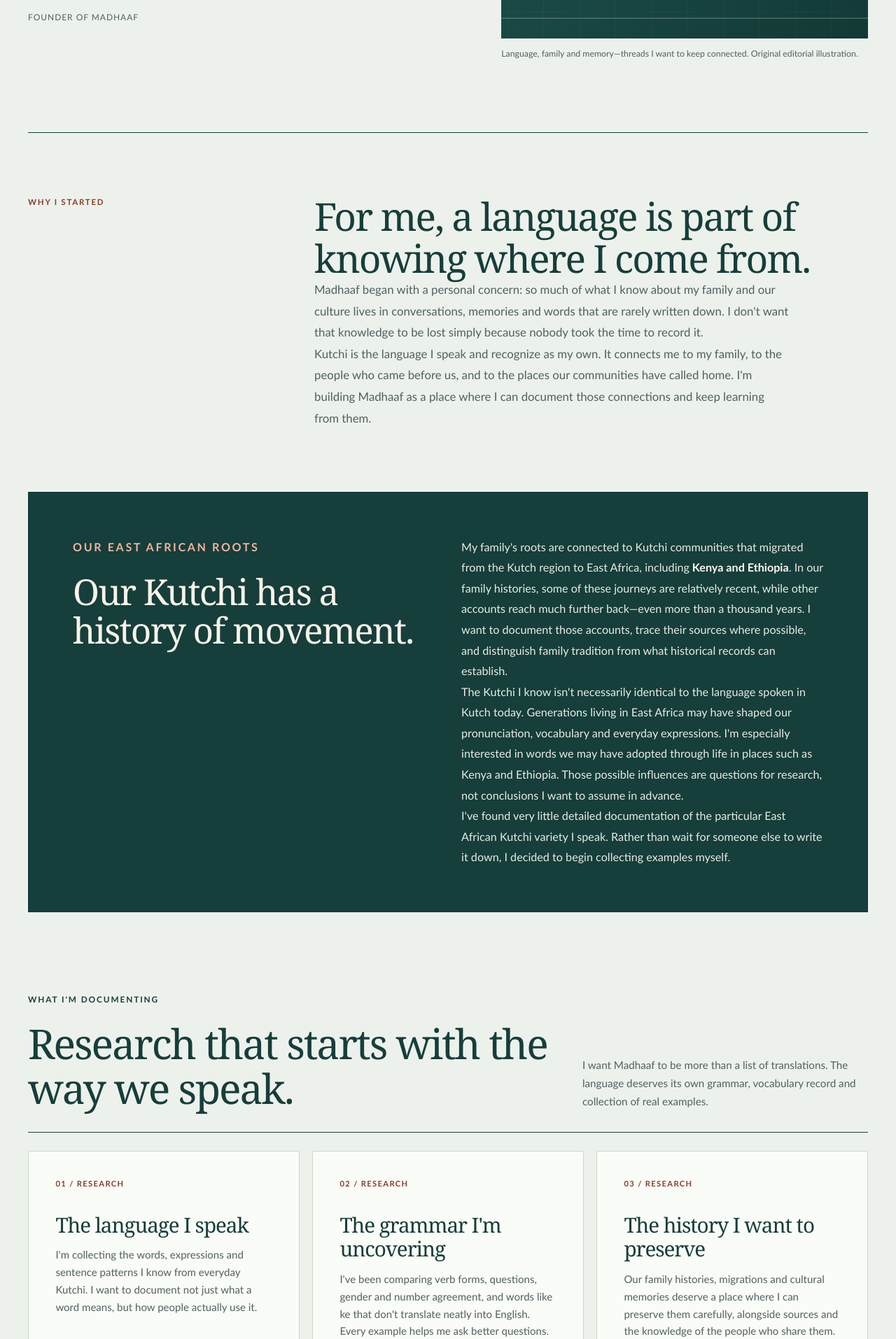
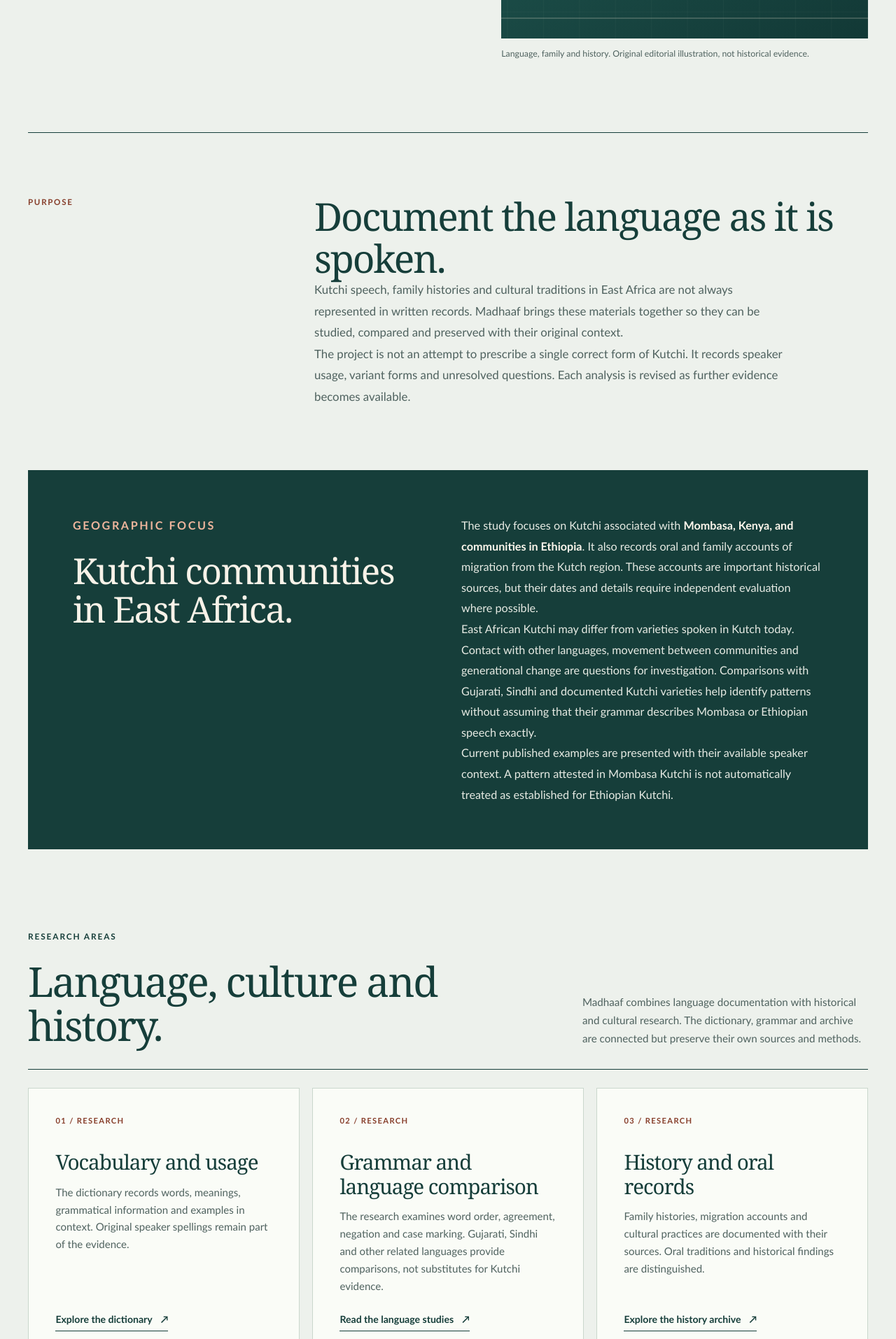
Before and after one commit to Fabdulla1/Madhaaf, a Next.js app: page /about in a window 1280 px wide. Shown: the part 886-2800 px from the top of the page at 70% size. Built offline with nearby package versions, Linux system fonts and the light colour scheme; no server answers.

Commit message:
refactor(editorial): present Madhaaf as East African Kutchi research

```diff
--- a/src/app/about/page.tsx
+++ b/src/app/about/page.tsx
@@ -4,34 +4,34 @@
 import { PublicShell } from "@/components/public/shell";
 
 export const metadata: Metadata = {
-  title: "About Madhaaf & Farhan Abdulla",
+  title: "About Madhaaf | East African Kutchi research",
   description:
-    "Why Farhan Abdulla founded Madhaaf: preserving his native East African Kutchi dialect, family history, and cultural identity through an evidence-led living archive.",
+    "Madhaaf documents Mombasa and Ethiopian Kutchi through linguistic research, speaker examples, oral histories and cultural records.",
   alternates: { canonical: "/about" },
 };
 
 const themes = [
   {
     number: "01",
-    title: "The language I speak",
+    title: "Vocabulary and usage",
     body:
-      "I'm collecting the words, expressions and sentence patterns I know from everyday Kutchi. I want to document not just what a word means, but how people actually use it.",
+      "The dictionary records words, meanings, grammatical information and examples in context. Original speaker spellings remain part of the evidence.",
     href: "/dictionary",
     link: "Explore the dictionary",
   },
   {
     number: "02",
-    title: "The grammar I'm uncovering",
+    title: "Grammar and language comparison",
     body:
-      "I've been comparing verb forms, questions, gender and number agreement, and words like ke that don't translate neatly into English. Every example helps me ask better questions.",
+      "The research examines word order, agreement, negation and case marking. Gujarati, Sindhi and other related languages provide comparisons, not substitutes for Kutchi evidence.",
     href: "/language/articles",
-    link: "Read my research notes",
+    link: "Read the language studies",
   },
   {
     number: "03",
-    title: "The history I want to preserve",
+    title: "History and oral records",
     body:
-      "Our family histories, migrations and cultural memories deserve a place where I can preserve them carefully, alongside sources and the knowledge of the people who share them.",
+      "Family histories, migration accounts and cultural practices are documented with their sources. Oral traditions and historical findings are distinguished.",
     href: "/history",
     link: "Explore the history archive",
   },
@@ -47,14 +47,14 @@
         </nav>
         <header className="about-hero">
           <div className="about-hero__copy">
-            <p className="eyebrow">About Madhaaf / A note from its founder</p>
-            <h1>I built Madhaaf because I don&apos;t want our stories to disappear.</h1>
+            <p className="eyebrow">About Madhaaf / Research scope</p>
+            <h1>Recording Mombasa and Ethiopian Kutchi.</h1>
             <p className="about-hero__intro">
-              My name is Farhan Abdulla. Kutchi is my native tongue, and
-              preserving the culture, history and identity I grew up knowing
-              is the reason I started this project.
+              Madhaaf is an academic research and documentation project
+              focused on the language, history and cultural knowledge
+              of Kutchi communities in Mombasa and Ethiopia.
             </p>
-            <p className="about-hero__signature">Farhan Abdulla <span>Founder of Madhaaf</span></p>
+            <p className="about-hero__signature">Farhan Abdulla <span>Founder and researcher</span></p>
           </div>
           <figure className="about-hero__art">
             <Image
@@ -65,72 +65,65 @@
               priority
               unoptimized
             />
-            <figcaption>Language, family and memory—threads I want to keep connected. Original editorial illustration.</figcaption>
+            <figcaption>Language, family and history. Original editorial illustration, not historical evidence.</figcaption>
           </figure>
         </header>
         <div className="about-opening">
-          <p className="about-opening__eyebrow">Why I started</p>
+          <p className="about-opening__eyebrow">Purpose</p>
           <div>
-            <h2>For me, a language is part of knowing where I come from.</h2>
+            <h2>Document the language as it is spoken.</h2>
             <p>
-              Madhaaf began with a personal concern: so much of what I know
-              about my family and our culture lives in conversations,
-              memories and words that are rarely written down. I don&apos;t want
-              that knowledge to be lost simply because nobody took the time
-              to record it.
+              Kutchi speech, family histories and cultural traditions in East
+              Africa are not always represented in written records. Madhaaf
+              brings these materials together so they can be studied,
+              compared and preserved with their original context.
             </p>
             <p>
-              Kutchi is the language I speak and recognize as my own. It
-              connects me to my family, to the people who came before us,
-              and to the places our communities have called home. I&apos;m
-              building Madhaaf as a place where I can document those
-              connections and keep learning from them.
+              The project is not an attempt to prescribe a single correct
+              form of Kutchi. It records speaker usage, variant forms and
+              unresolved questions. Each analysis is revised as further
+              evidence becomes available.
             </p>
           </div>
         </div>
         <section className="about-diaspora" aria-labelledby="about-roots-title">
           <div className="about-diaspora__heading">
-            <p className="eyebrow">Our East African roots</p>
-            <h2 id="about-roots-title">Our Kutchi has a history of movement.</h2>
+            <p className="eyebrow">Geographic focus</p>
+            <h2 id="about-roots-title">Kutchi communities in East Africa.</h2>
           </div>
           <div className="about-diaspora__copy">
             <p>
-              My family&apos;s roots are connected to Kutchi communities that
-              migrated from the Kutch region to East Africa, including
-              <strong> Kenya and Ethiopia</strong>. In our family histories,
-              some of these journeys are relatively recent, while other
-              accounts reach much further back—even more than a thousand
-              years. I want to document those accounts, trace their sources
-              where possible, and distinguish family tradition from what
-              historical records can establish.
+              The study focuses on Kutchi associated with <strong>Mombasa, Kenya,
+              and communities in Ethiopia</strong>. It also records oral and
+              family accounts of migration from the Kutch region. These
+              accounts are important historical sources, but their dates
+              and details require independent evaluation where possible.
             </p>
             <p>
-              The Kutchi I know isn&apos;t necessarily identical to the language
-              spoken in Kutch today. Generations living in East Africa may
-              have shaped our pronunciation, vocabulary and everyday
-              expressions. I&apos;m especially interested in words we may have
-              adopted through life in places such as Kenya and Ethiopia.
-              Those possible influences are questions for research, not
-              conclusions I want to assume in advance.
+              East African Kutchi may differ from varieties spoken in Kutch
+              today. Contact with other languages, movement between communities
+              and generational change are questions for investigation.
+              Comparisons with Gujarati, Sindhi and documented Kutchi varieties
+              help identify patterns without assuming that their grammar
+              describes Mombasa or Ethiopian speech exactly.
             </p>
             <p>
-              I&apos;ve found very little detailed documentation of the particular
-              East African Kutchi variety I speak. Rather than wait for
-              someone else to write it down, I decided to begin collecting
-              examples myself.
+              Current published examples are presented with their available
+              speaker context. A pattern attested in Mombasa Kutchi is not
+              automatically treated as established for Ethiopian Kutchi.
             </p>
           </div>
         </section>
         <section className="about-work" aria-labelledby="about-research-title">
           <div className="about-work__heading">
             <div>
-              <p className="eyebrow">What I&apos;m documenting</p>
-              <h2 id="about-research-title">Research that starts with the way we speak.</h2>
+              <p className="eyebrow">Research areas</p>
+              <h2 id="about-research-title">Language, culture and history.</h2>
             </div>
             <p>
-              I want Madhaaf to be more than a list of translations. The
-              language deserves its own grammar, vocabulary record and
-              collection of real examples.
+              Madhaaf combines language documentation with historical and
+              cultural research. The dictionary, grammar and archive are
+              connected but preserve their own sources and methods.
             </p>
           </div>
           <div className="about-work__grid">
@@ -144,46 +137,44 @@
             ))}
           </div>
           <div className="about-work__note">
-            <p className="eyebrow">How I&apos;m working</p>
+            <p className="eyebrow">Research method</p>
             <p>
-              I start with the sentences I would naturally say, then compare
-              small differences: a verb when the speaker is male or female,
-              a noun in the singular and plural, or what happens when I
-              remove a word like <em>ke</em>. I record which forms I know
-              are natural and which explanations are still guesses. I&apos;m
-              developing a Latin writing guide alongside that work, so
-              the original spoken forms remain visible.
+              The linguistic studies begin with recorded or elicited speaker
+              sentences, translations and grammaticality judgments. Each study
+              distinguishes speaker-confirmed forms from interpretations that
+              still require testing. Original spellings remain visible; a
+              provisional Latin orthography supports consistent indexing.
             </p>
-            <Link className="text-link" href="/orthography">See my working writing guide ↗</Link>
+            <Link className="text-link" href="/orthography">Read the working writing guide <span aria-hidden="true">↗</span></Link>
           </div>
         </section>
         <section className="about-vision" aria-labelledby="about-future-title">
-          <p className="eyebrow">Looking ahead</p>
-          <h2 id="about-future-title">I want the next generation to have something to return to.</h2>
+          <p className="eyebrow">Research goals</p>
+          <h2 id="about-future-title">Build a record that future research can use.</h2>
           <p>
-            My hope is to build an archive that can grow with our knowledge:
-            a dictionary, grammar studies, recorded speech, family histories,
-            cultural research and, eventually, computational tools that make
-            the language easier to study and use. The work is unfinished by
-            design. I would rather preserve an honest question today than
-            publish an answer I cannot support.
+            The long-term aim is to publish documented vocabulary, grammatical
+            descriptions, speech examples and cultural histories with clear
+            provenance. Further recordings, comparative studies and
+            computational tools can extend this work as evidence and
+            community participation grow.
           </p>
         </section>
         <section className="about-support" aria-labelledby="about-support-title">
           <div>
             <p className="eyebrow">Acknowledgments</p>
-            <h2 id="about-support-title">Made possible with TokenWorks.</h2>
+            <h2 id="about-support-title">Research and technical support.</h2>
             <p>
-              None of this would be possible without <strong>TokenWorks LLC</strong>,
-              the company I co-founded alongside <strong>Adam Anderson</strong>,
-              my computational linguist co-founder. Through TokenWorks, I can
-              continue developing Madhaaf, carrying out linguistic research
-              and building the computational tools I hope will help preserve
-              this language.
+              Madhaaf was founded by <strong>Farhan Abdulla</strong> and is
+              supported by <strong>TokenWorks LLC</strong>, co-founded by
+              Farhan Abdulla and <strong>Adam Anderson</strong>.
+              TokenWorks supports the development of the archive, research
+              infrastructure and computational tools.
             </p>
             <p>
-              I&apos;m grateful for that support and for the opportunity to bring
-              the technical work together with something deeply personal to me.
+              Technical support does not imply that the findings have been
+              peer reviewed or endorsed by an academic institution.
+              Contributors and source material should be credited in the
+              records where they are used.
             </p>
             <a className="text-link" href="https://www.tokenworks.ai/" rel="noopener noreferrer">
               Visit TokenWorks <span aria-hidden="true">↗</span>
@@ -192,18 +183,18 @@
           <div className="about-support__brand">
             <Image src="/tokenworks-logo.png" alt="TokenWorks logo" width={150} height={150} />
             <strong>TokenWorks LLC</strong>
-            <span>Supporting the preservation of East African Kutchi</span>
+            <span>Supporting East African Kutchi research and documentation</span>
           </div>
         </section>
         <footer className="about-endnote">
           <p>
-            This site is my ongoing research and preservation project, not a
-            claim to speak for every Kutchi community. I want to keep
-            documenting what I know, checking what I don&apos;t, and building
-            a place where our language and history can remain part of our lives.
+            Madhaaf documents selected Mombasa and Ethiopian Kutchi communities,
+            not every Kutchi variety. Its analyses are preliminary unless
+            stated otherwise. Uncertainty, differing speaker judgments and
+            incomplete historical evidence remain part of the published record.
           </p>
           <Link className="button button--primary" href="/language/articles">
-            Read my latest research <span aria-hidden="true">↗</span>
+            Read the language studies <span aria-hidden="true">↗</span>
           </Link>
         </footer>
       </div>
--- a/src/app/layout.tsx
+++ b/src/app/layout.tsx
@@ -7,7 +7,7 @@
     template: "%s | Madhaaf",
   },
   description:
-    "A living archive of Kutchi language, family histories, and cultural memory.",
+    "An academic research archive documenting Mombasa and Ethiopian Kutchi language, history and culture.",
 };
 
 export default function RootLayout({ children }: { children: React.ReactNode }) {
--- a/src/app/orthography/page.tsx
+++ b/src/app/orthography/page.tsx
@@ -5,7 +5,7 @@
 
 export const metadata: Metadata = {
   title: "Writing guide",
-  description: "The developing Mombasa Kutchi Latin Orthography, Draft 0.3.",
+  description: "Provisional Latin orthography used to document Mombasa and Ethiopian Kutchi, Draft 0.3.",
 };
 
 export default function OrthographyPage() {
@@ -18,14 +18,15 @@
         </nav>
         <div className="page-intro">
           <p className="eyebrow">Language / Writing</p>
-          <h1>How I am learning to write our Kutchi.</h1>
+          <h1>Working Latin orthography for East African Kutchi.</h1>
           <p>
-            I am developing a Latin way of writing the Kutchi I grew up
-            speaking. I have looked at Roman Urdu for some conventions,
-            but I want our own sounds, words and usage to guide the system.
+            This guide sets out provisional spelling conventions used in
+            Madhaaf's documentation of Mombasa and Ethiopian Kutchi.
+            Roman Urdu is one point of comparison, but recorded Kutchi
+            pronunciation and usage determine the research conventions.
           </p>
         </div>
-        <p className="language-guide-byline">Notes and examples by <Link href="/about">Farhan Abdulla</Link> · Working orthography</p>
+        <p className="language-guide-byline">Prepared by <Link href="/about">Farhan Abdulla</Link> · Working orthography</p>
         <OrthographyContent />
       </div>
     </PublicShell>
--- a/src/components/public/footer.tsx
+++ b/src/components/public/footer.tsx
@@ -8,8 +8,9 @@
         <div>
           <p className="footer-wordmark">Madhaaf</p>
           <p>
-            A developing space for Mombasa Kutchi language, culture, and
-            carefully preserved family memory. Founded by Farhan Abdulla.
+            Academic research and documentation of Mombasa and Ethiopian
+            Kutchi language, cultural history and community records.
+            Founded by Farhan Abdulla.
           </p>
         </div>
         <nav aria-label="Footer navigation">
@@ -23,8 +24,8 @@
           <Link href="/family">Family space</Link>
         </nav>
         <p className="footer-note">
-          This archive is growing. Entries and historical material are
-          published only when reviewed.
+          Published records distinguish original sources from interpretations.
+          Research findings remain open to revision.
         </p>
       </div>
       <div className="page-width footer-support">
--- a/src/components/public/orthography-content.tsx
+++ b/src/components/public/orthography-content.tsx
@@ -26,23 +26,23 @@
             ? (/^draft\b/i.test(published.label) ? published.label : `Draft ${published.label}`)
             : "Draft 0.3"}</strong>
           <p>
-            I am still testing these conventions with the words and
-            sentences I collect. This is a working draft, not an official
-            community or academic standard.
+            These conventions are being evaluated against speaker-supplied
+            words and sentences. This draft has not been adopted as an
+            official community or academic standard.
           </p>
         </div>
         <section className="orthography-rules">
           <h2>Letters and intended use</h2>
           <p>
-            I use this working letter list when recording Kutchi examples.
-            I keep apostrophes, vowel marks, and <code>(n)</code> visible
-            because changing a written detail can hide a useful distinction.
+            This letter reference is used for transcribing Kutchi examples.
+            Apostrophes, vowel marks and <code>(n)</code> are retained where
+            they preserve distinctions found in the original material.
           </p>
           <LetterReferenceTable />
         </section>
         <section className="orthography-editorial">
           <h2>Published editorial notes</h2>
-          <p>Here I collect notes from each version of the writing system, including ideas I may revise as I hear more examples.</p>
+          <p>Editorial notes explain revisions to the writing conventions and document points that still need speaker confirmation.</p>
           {!result ? <LoadingState label="Loading editorial notes…" /> : result.status === "success" && result.data ? (
             result.data.body_markdown
               ? <MarkdownContent content={result.data.body_markdown} />
@@ -57,14 +57,14 @@
         </section>
       </div>
       <aside className="side-note">
-        <p className="eyebrow">Writing together</p>
+        <p className="eyebrow">Transcription notes</p>
         <h2>Still developing.</h2>
         <p>
           Long vowels are shown with doubled letters and their marked forms:
           <code> aa (ā)</code>, <code>ee (ē)</code>, and <code>oo (ō)</code>.
           The list also includes <code>(n)</code> and <code>‘l</code>.
         </p>
-        <p>I treat these sound labels as provisional. I want to add pronunciations and everyday usage examples as my research grows.</p>
+        <p>The sound labels are provisional. Audio recordings and additional usage examples are needed to test and refine them.</p>
       </aside>
     </div>
   );
```
Also changed, not shown: src/app/language/page.tsx (+19 -20 lines), src/app/page.tsx (+37 -35 lines).
